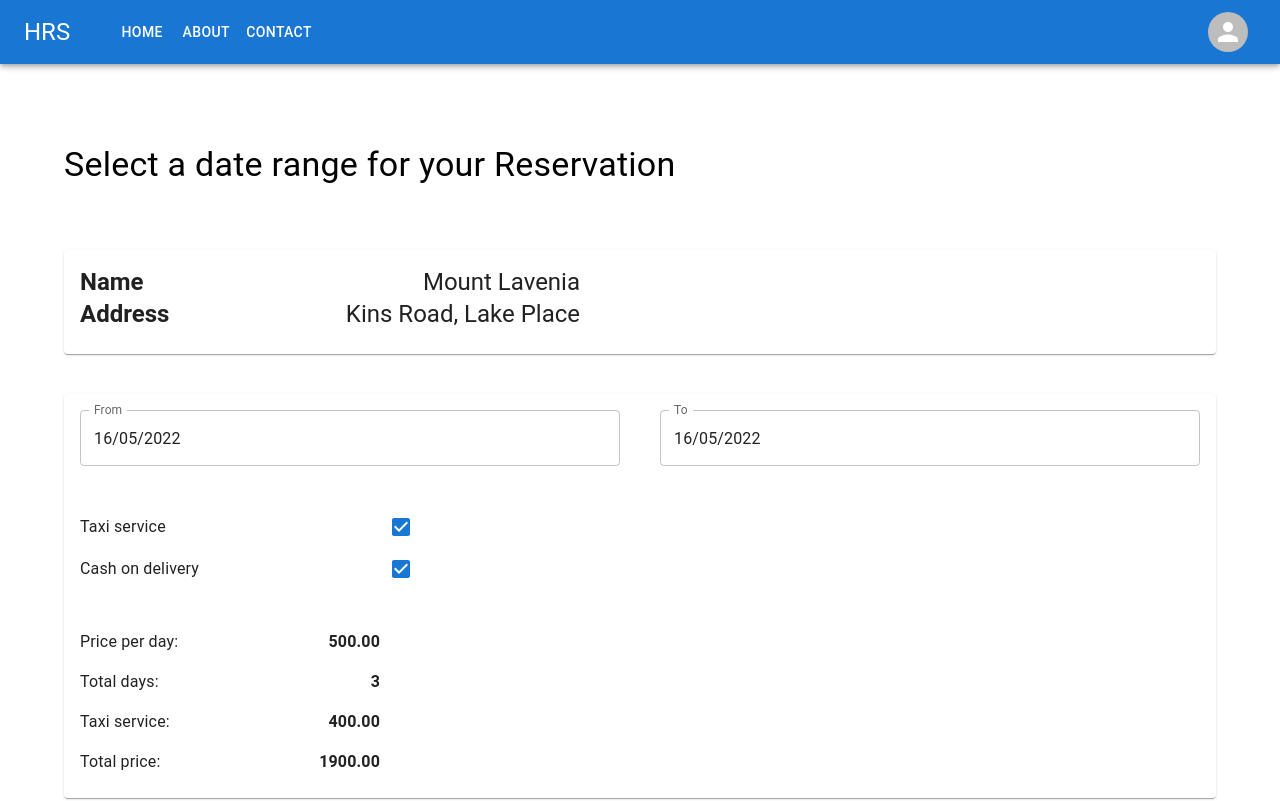
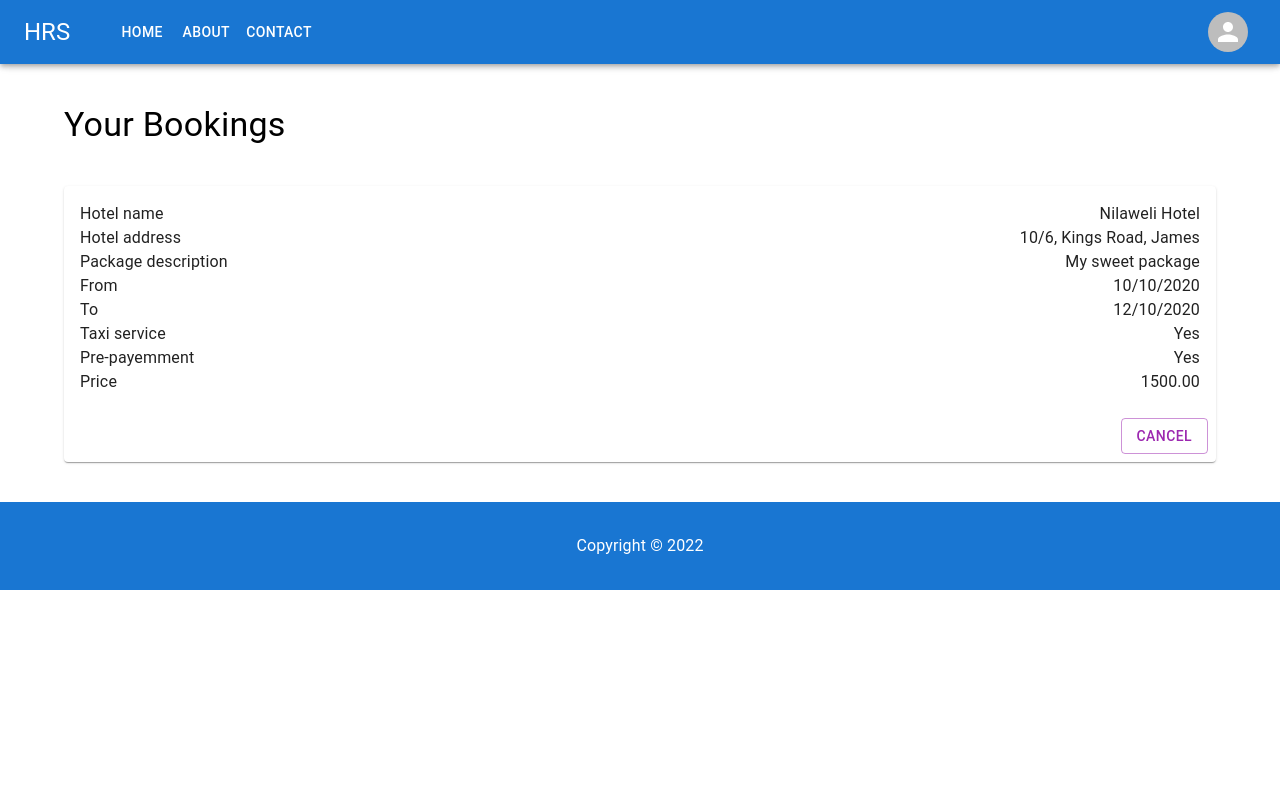
Before and after one commit to LassazVegaz/Hotel-Reservation-System, a React (Create React App) app in the folder frontend/: page / in a window 1280 px wide. Shown: the top 801 px of the page. Built offline with nearby package versions, Linux system fonts and the light colour scheme.

Commit message:
bookings view

```diff
--- a/frontend/src/App.tsx
+++ b/frontend/src/App.tsx
@@ -1,13 +1,13 @@
 import { Footer } from "./components/Footer/Footer";
 import { Header } from "./components/Header/Header";
-import { BookingPage } from "./pages/BookingPage/BookingPage";
+import { MyBookingsPage } from "./pages/MyBookingsPage/MyBookingsPage";
 
 function App() {
 	return (
 		<div>
 			<Header />
 
-			<BookingPage />
+			<MyBookingsPage />
 
 			<Footer />
 		</div>
--- /dev/null
+++ b/frontend/src/pages/MyBookingsPage/BookingListItem.tsx
@@ -0,0 +1,57 @@
+import {
+	Box,
+	Button,
+	Card,
+	CardActions,
+	CardContent,
+	Typography,
+} from "@mui/material";
+import { ValueLabelPair } from "../../types/value-label-pair.type";
+
+const DetailsRow = ({ label, value }: ValueLabelPair<string>) => {
+	return (
+		<Box
+			sx={{
+				display: "flex",
+				alignItems: "center",
+				justifyContent: "space-between",
+			}}
+		>
+			<Typography>{label}</Typography>
+			<Typography>{value}</Typography>
+		</Box>
+	);
+};
+
+export const BookingListItem = () => {
+	return (
+		<Card>
+			<CardContent>
+				<DetailsRow label="Hotel name" value="Nilaweli Hotel" />
+				<DetailsRow
+					label="Hotel address"
+					value="10/6, Kings Road, James"
+				/>
+				<DetailsRow
+					label="Package description"
+					value="My sweet package"
+				/>
+				<DetailsRow label="From" value="10/10/2020" />
+				<DetailsRow label="To" value="12/10/2020" />
+				<DetailsRow label="Taxi service" value="Yes" />
+				<DetailsRow label="Pre-payemment" value="Yes" />
+				<DetailsRow label="Price" value="1500.00" />
+			</CardContent>
+
+			<CardActions
+				sx={{
+					justifyContent: "flex-end",
+				}}
+			>
+				<Button variant="outlined" color="secondary">
+					Cancel
+				</Button>
+			</CardActions>
+		</Card>
+	);
+};
--- /dev/null
+++ b/frontend/src/pages/MyBookingsPage/MyBookingsPage.tsx
@@ -0,0 +1,14 @@
+import { Box, Container, Typography } from "@mui/material";
+import { BookingListItem } from "./BookingListItem";
+
+export const MyBookingsPage = () => {
+	return (
+		<Container maxWidth="lg" sx={{ my: 5 }}>
+			<Typography variant="h4">Your Bookings</Typography>
+
+			<Box my={5}>
+				<BookingListItem />
+			</Box>
+		</Container>
+	);
+};
```
